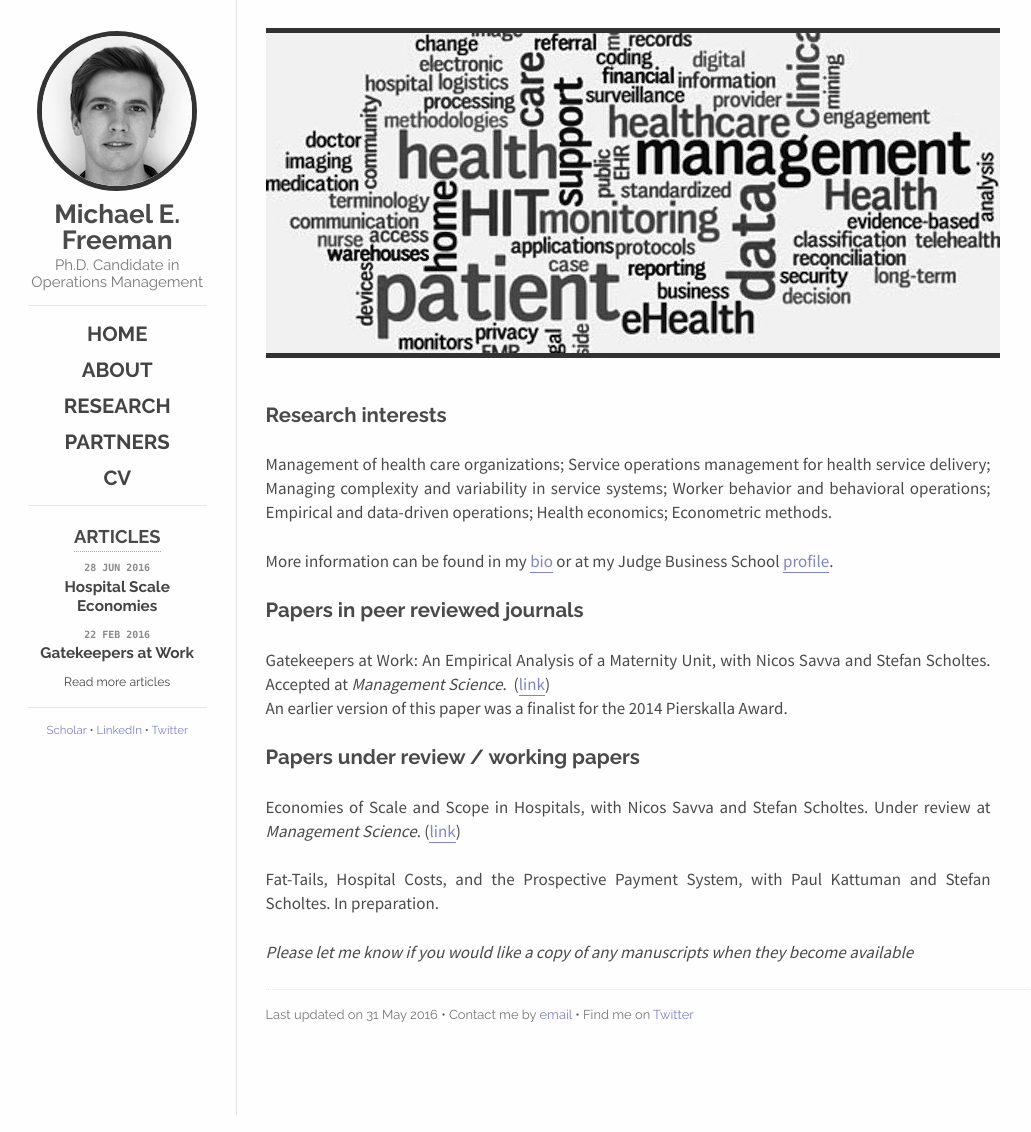
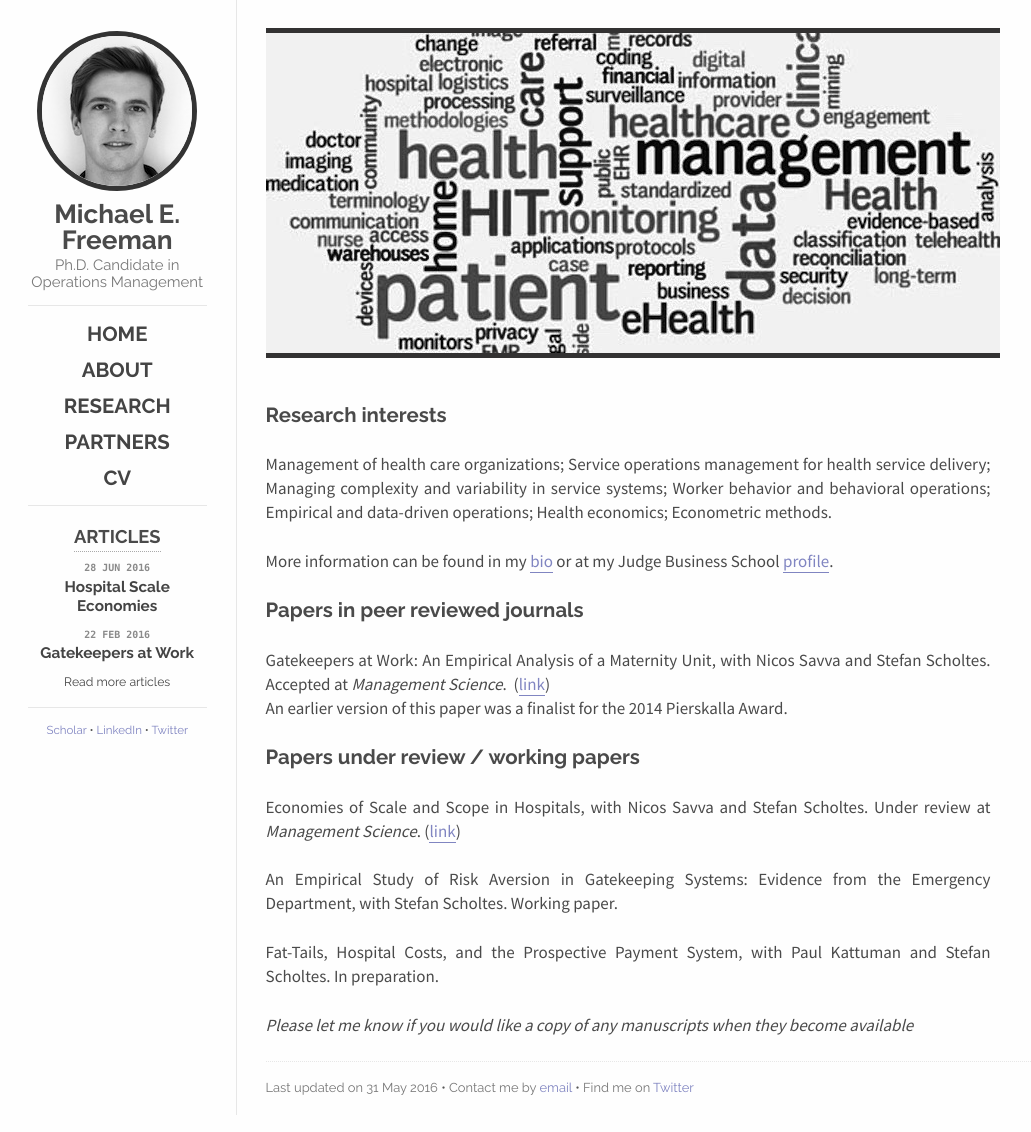
Before and after one commit to mfrmn/mfrmn.github.io, a Jekyll site: the page built from research/index.md, in a window 1280 px wide. Shown: the whole page, without its empty margins (122-1153 px from the left). Built offline with Jekyll 4.4.1, drawn with Linux system fonts in a browser that asks for light colours; nearby versions of some CDN libraries.

Commit message:
CV and research update

```diff
--- a/research/index.md
+++ b/research/index.md
@@ -22,6 +22,8 @@ Accepted at *Management Science*.&nbsp; ([link](/gatekeepers-at-work))
 
 Economies of Scale and Scope in Hospitals, with Nicos Savva and Stefan Scholtes. Under review at *Management Science*. ([link](/hospital-scale-economies))
 
+An Empirical Study of Risk Aversion in Gatekeeping Systems: Evidence from the Emergency Department, with Stefan Scholtes. Working paper.
+
 Fat-Tails, Hospital Costs, and the Prospective Payment System, with Paul Kattuman and Stefan Scholtes. In preparation.
 
 *Please let me know if you would like a copy of any manuscripts when they become available*
```
Also changed, not shown: 1 other file.
